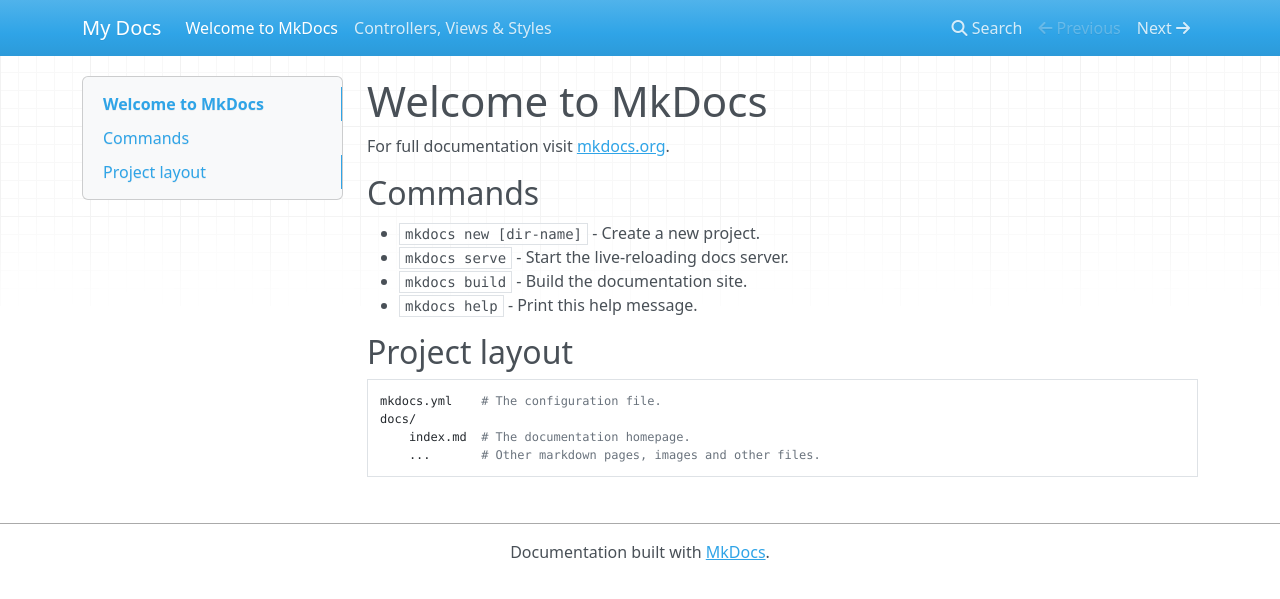
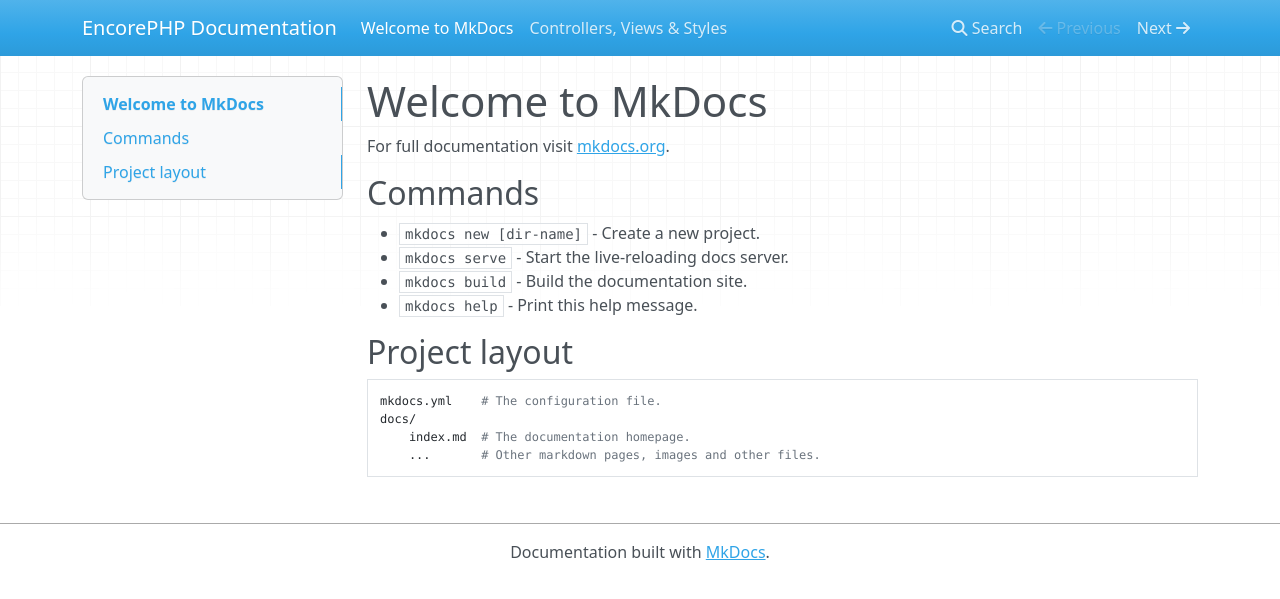
Before and after one commit to chrisnharvey/docs, an MkDocs documentation site: the page built from docs/index.md, in a window 1280 px wide. Shown: the top 599 px of the page. Built offline with MkDocs 1.6.1, drawn with Linux system fonts in a browser that asks for light colours; nearby versions of some CDN libraries.

Commit message:
Updating site name

```diff
--- a/mkdocs.yml
+++ b/mkdocs.yml
@@ -1 +1 @@
-site_name: My Docs
+site_name: EncorePHP Documentation
```
